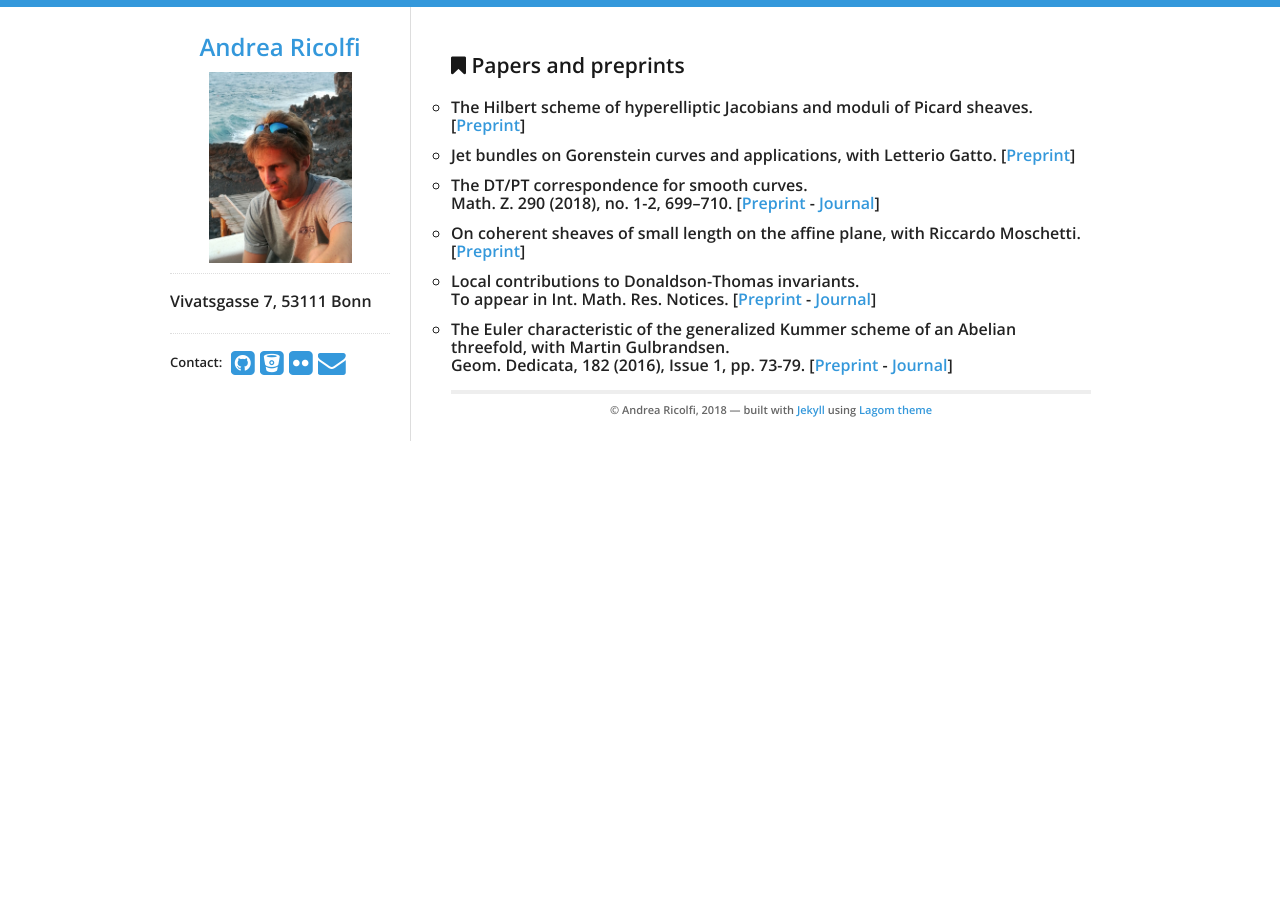
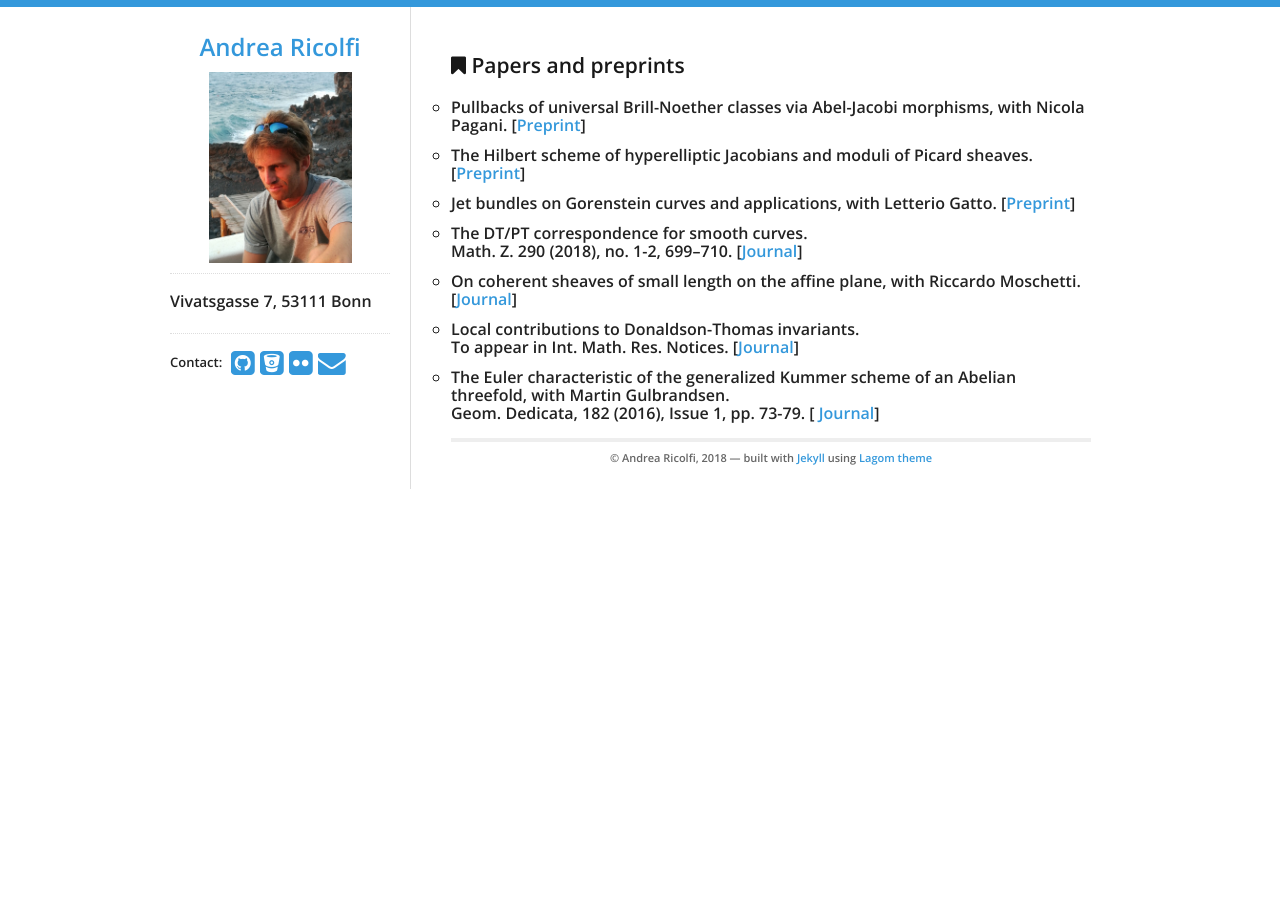
Before and after one commit to atricolfi/atricolfi.github.io, a Jekyll site: the page built from Papers.html, in a window 1280 px wide. Built offline with Jekyll 4.4.1, drawn with Linux system fonts in a browser that asks for light colours.

Commit message:
Update Papers.html
added BN classes

```diff
--- a/Papers.html
+++ b/Papers.html
@@ -8,18 +8,18 @@ title: Blog Posts
 <p>
 
 
-
   <ul style="list-style-type:circle">
+<li><i>Pullbacks of universal Brill-Noether classes via Abel-Jacobi morphisms</i>, with Nicola Pagani. [<a href="https://arxiv.org/abs/1809.10668">Preprint</a>]</li>
 <li><i>The Hilbert scheme of hyperelliptic Jacobians and moduli of Picard sheaves</i>. [<a href="https://arxiv.org/abs/1804.08481">Preprint</a>]</li>
 <li><i>Jet bundles on Gorenstein curves and applications</i>, with Letterio Gatto. [<a href="https://arxiv.org/abs/1804.04617">Preprint</a>] </li>
 <li><i>The DT/PT correspondence for smooth curves</i>.<br>
-  Math. Z. 290 (2018), no. 1-2, 699–710. [<a href="https://arxiv.org/abs/1708.07812">Preprint</a> - <a href="https://link.springer.com/article/10.1007/s00209-017-2037-2?wt_mc=Internal.Event.1.SEM.ArticleAuthorOnlineFirst">Journal</a>]</li>
-<li><i>On coherent sheaves of small length on the affine plane</i>, with Riccardo Moschetti. [<a href="https://arxiv.org/abs/1708.03969">Preprint</a>]</li>
+Math. Z. 290 (2018), no. 1-2, 699–710. [<a href="https://link.springer.com/article/10.1007/s00209-017-2037-2?wt_mc=Internal.Event.1.SEM.ArticleAuthorOnlineFirst">Journal</a>]</li>
+<li><i>On coherent sheaves of small length on the affine plane</i>, with Riccardo Moschetti. <br>
+ [<a href="https://www.sciencedirect.com/science/article/pii/S0021869318305477?via%3Dihub">Journal</a>]</li>
 <li><i>Local contributions to Donaldson-Thomas invariants.</i> <br>
-  To appear in Int. Math. Res. Notices. [<a href="https://arxiv.org/abs/1610.08403">Preprint</a>
-- <a href="https://academic.oup.com/imrn/article-abstract/doi/10.1093/imrn/rnx046/3072970/Local-Contributions-to-Donaldson-Thomas-Invariants?redirectedFrom=fulltext">Journal</a>]</li>
+  To appear in Int. Math. Res. Notices. [<a href="https://academic.oup.com/imrn/article-abstract/doi/10.1093/imrn/rnx046/3072970/Local-Contributions-to-Donaldson-Thomas-Invariants?redirectedFrom=fulltext">Journal</a>]</li>
 <li><i> The Euler characteristic of the generalized Kummer scheme
 of an Abelian threefold</i>, with Martin Gulbrandsen. <br>
-  Geom. Dedicata, 182 (2016), Issue 1, pp. 73-79. [<a href="https://arxiv.org/abs/1506.01229">Preprint</a> - <a href="http://link.springer.com/article/10.1007/s10711-015-0128-y"> Journal</a>]</li>
+  Geom. Dedicata, 182 (2016), Issue 1, pp. 73-79. [<a href="http://link.springer.com/article/10.1007/s10711-015-0128-y"> Journal</a>]</li>
   </ul>
 </div>
```
